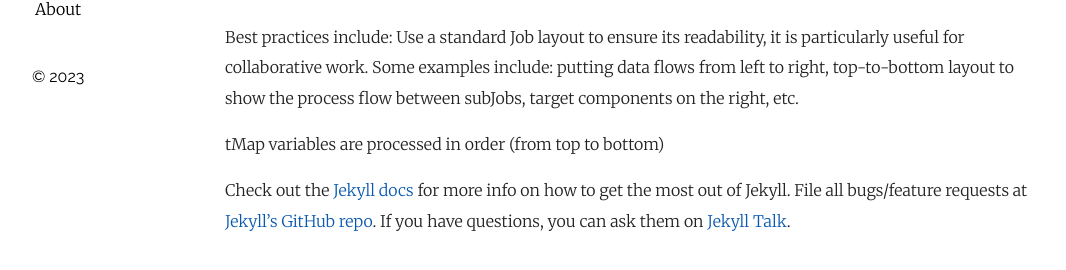
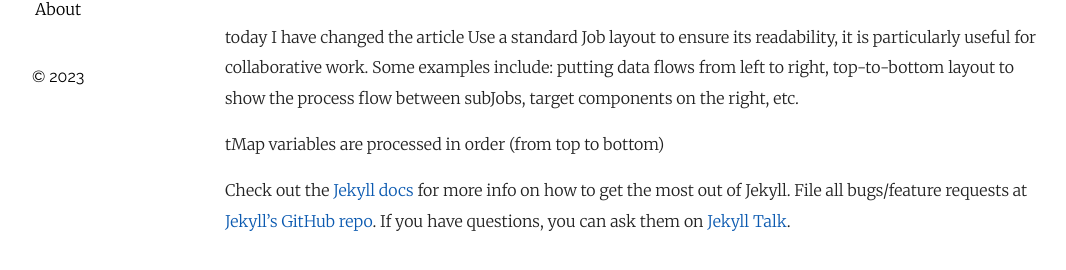
Before and after one commit to entrasynctech/entrasynctech.github.io, a Jekyll site: the page built from _posts/2019-12-30-my-new-article.markdown, in a window 1280 px wide, cut to the strip 461-731 px from the top of the page. Shown: the whole strip, without its empty margins (130-1196 px from the left). Built offline with Jekyll 4.4.1, drawn with Linux system fonts in a browser that asks for light colours.

Commit message:
Update 2019-12-30-my-new-article.markdown

```diff
--- a/_posts/2019-12-30-my-new-article.markdown
+++ b/_posts/2019-12-30-my-new-article.markdown
@@ -5,7 +5,7 @@ date:   2019-11-28 21:03:36 +0530
 categories: Talend Java
 ---
 <iframe src="https://www.soundslice.com/slices/mFWcc/embed-channelpost/" width="100%" height="320" frameBorder="0"></iframe>
-Best practices include:
+today I have changed the article
 Use a standard Job layout to ensure its readability, it is particularly useful for collaborative work.
 Some examples include: putting data flows from left to right, top-to-bottom layout to show the process flow between subJobs, target components on the right, etc.
 
```
